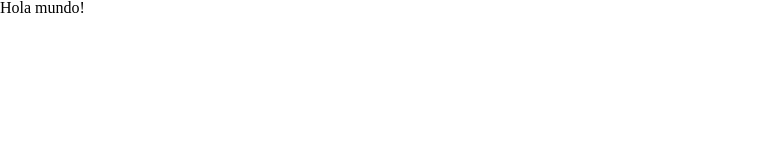
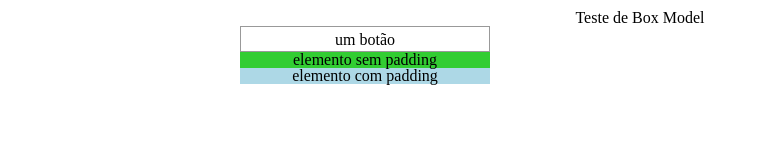
Before and after one commit to soares-guilherme/HTMLECSSLIVRO, a plain HTML site: page HTMLECSSLIVRO/public_html/index.html in a window 1280 px wide. Shown: the whole page, without its empty margins (0-766 px from the left). Drawn offline with Linux system fonts and the light colour scheme.

Commit message:
commit inicial

```diff
--- a/HTMLECSSLIVRO/public_html/css/index.css
+++ b/HTMLECSSLIVRO/public_html/css/index.css
@@ -7,3 +7,31 @@ and open the template in the editor.
     Created on : 15/07/2014, 10:19:55
     Author     : Windows 7
 */
+
+*{
+    box-sizing: border-box;/*Obrigad o navegador a respeitar os limites de width e heigth*/
+}
+
+.container{
+    margin: 10px auto;
+    text-align: center;
+    width: 800px;
+}
+
+.buttom{
+    border: 1px solid #999;
+    height: 26px;
+    padding: 5px 15px;
+    width: 250px;
+}
+
+.box{
+    background-color: limegreen;
+    width: 250px;
+}
+
+.box-with-padding{
+    background-color: lightblue;
+    padding: 0 25px;
+    width: 250px;
+}
--- a/HTMLECSSLIVRO/public_html/index.html
+++ b/HTMLECSSLIVRO/public_html/index.html
@@ -13,6 +13,11 @@ and open the template in the editor.
         <link rel="stylesheet" type="text/css" href="./css/index.css"/>
     </head>
     <body>
-        <div>Hola mundo!</div>
+        <div class="container">
+            <h1>Teste de Box Model</h1>
+            <div class="buttom">um botão</div>
+            <div class="box">elemento sem padding</div>
+            <div class="box-with-padding">elemento com padding</div>
+        </div>
     </body>
 </html>
```
